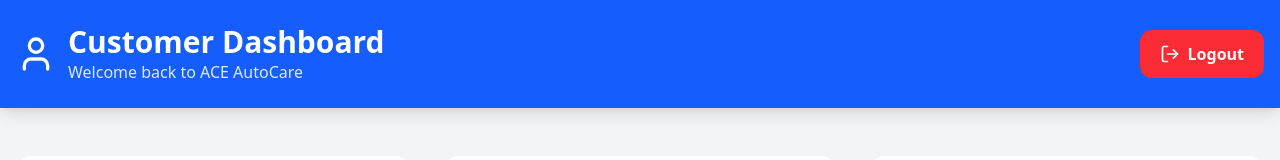
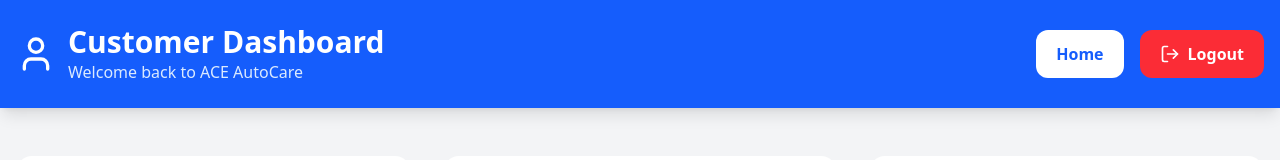
Before and after one commit to Harshaatul/ACE-AutoCare, a React (Vite) app: page /dashboard in a window 1280 px wide. Shown: the top 160 px of the page. Built offline with nearby package versions, Linux system fonts and the light colour scheme; no server answers; sample sign-in values are in the browser's storage.

Commit message:
Add booking status system and dashboard navigation

```diff
--- a/src/pages/Dashboard.tsx
+++ b/src/pages/Dashboard.tsx
@@ -81,6 +81,15 @@ function Dashboard() {
 
           </div>
 
+          <div className="flex items-center gap-4">
+
+        <button
+           onClick={() => navigate("/")}
+           className="bg-white text-blue-600 px-5 py-3 rounded-xl font-semibold hover:bg-gray-100 transition-colors"
+        >
+          Home
+        </button>
+
         <button
            onClick={handleLogout}
            className="flex items-center gap-2 bg-red-500 hover:bg-red-600 px-5 py-3 rounded-xl font-semibold transition-colors"
@@ -91,6 +100,8 @@ function Dashboard() {
           Logout
 
        </button>
+
+</div>
 
         </div>
 
@@ -190,13 +201,13 @@ function Dashboard() {
                   </h3>
 
                   <p className="text-gray-600">
-                    {booking.carBrand} • Pending
+                    {booking.carBrand} • {booking.status}
                   </p>
 
                 </div>
 
                 <div className="bg-orange-100 text-orange-700 px-5 py-2 rounded-xl font-semibold w-fit">
-                  Pending
+                     {booking.status}
                 </div>
 
               </div>
```
Also changed, not shown: 2 other files (tests, documents, lock files or other folders). Lines whose indentation alone changed are shown as unchanged.
